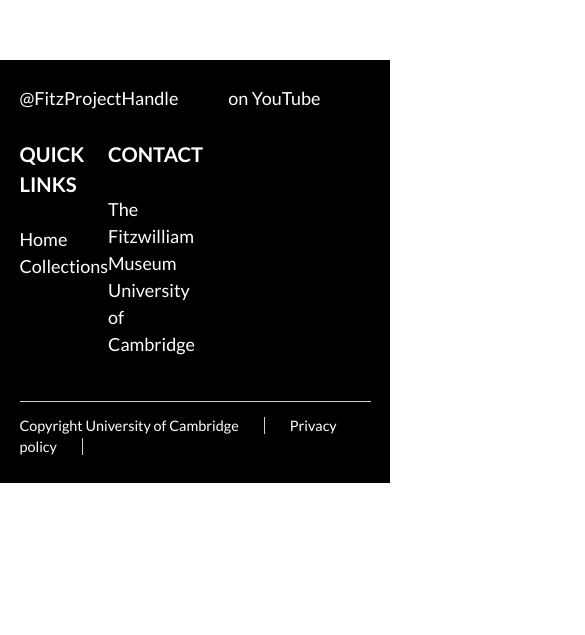
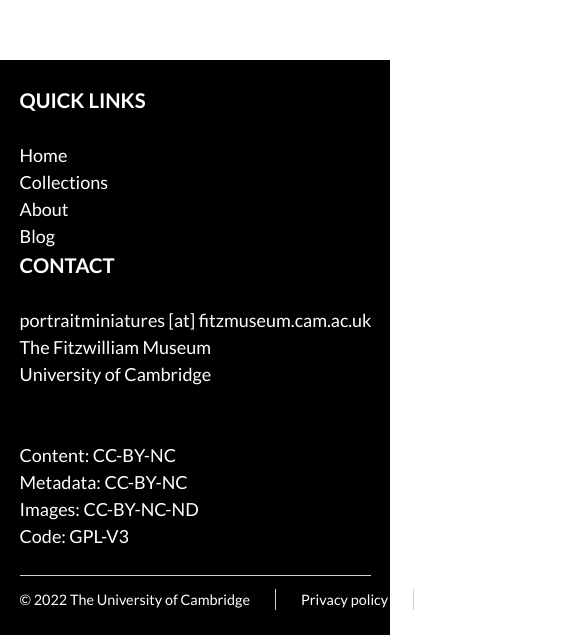
Before and after one commit to FitzwilliamMuseum/fitz-unlocking-miniatures-mirador, a React app: page / in a window 390 px wide. Shown: the part 924-1559 px from the top of the page, 585 px wide, since content can reach past the window. Before the commit the page ends 1407 px from the top, so only its background shows below. Built offline with nearby package versions, Linux system fonts and the light colour scheme; no server answers.

Commit message:
update footer to match main site and responsive styling

```diff
--- a/src/components/footer.js
+++ b/src/components/footer.js
@@ -5,26 +5,19 @@
     const content = {
         quickLinks: [
             { link: 'https://unlocking-miniatures.fitzmuseum.cam.ac.uk/', title: 'Home' },
-            { link: 'https://unlocking-miniatures.fitzmuseum.cam.ac.uk/collections', title: 'Collections' }
+            { link: 'https://unlocking-miniatures.fitzmuseum.cam.ac.uk/collections', title: 'Collections' },
+            { link: 'https://unlocking-miniatures.fitzmuseum.cam.ac.uk/about', title: 'About' },
+            { link: 'https://unlocking-miniatures.fitzmuseum.cam.ac.uk/blog', title: 'Blog' },
         ],
         contact: [
+            { line: "portraitminiatures [at] fitzmuseum.cam.ac.uk" },
             { line: "The Fitzwilliam Museum" },
             { line: "University of Cambridge" }
         ],
-        footerLogos: [
-            { image_src: '../../content/assets/main-banner-image.png', image_alt: 'Logo' }
-        ],
-        socialMedia: [
-            { type: 'twitter', url: 'https://www.twitter.com/fitzwilliam', 'title': '@FitzProjectHandle' },
-            { type: 'youtube', url: 'https://www.youtube.com/c/FitzMuseum', 'title': 'on YouTube' },
-        ]
     }
 
     return (
         <div className="footer">
-            <div className="footer--social-media">
-                {content.socialMedia.map(item => (<a href={item?.url}>{item.title}</a>))}
-            </div>
             <div className="footer--main">
                 <div className="footer--quick-links">
                     <h4>Quick links</h4>
@@ -38,12 +31,36 @@
                         <li>{item?.line}</li>
                     ))}</ul>
                 </div>
-                <div className="footer--logo">
+                <div className="footer--copyright-codes">
+                    <div>Content: <a
+                        href="https://creativecommons.org/licenses/by-nc/4.0/"
+                        target="__blank"
+                        rel="noopener">CC-BY-NC</a></div>
+                    <div>Metadata: <a
+                        href="https://creativecommons.org/licenses/by-nc/4.0/"
+                        target="__blank"
+                        rel="noopener">CC-BY-NC</a></div>
+                    <div>Images: <a
+                        href="https://creativecommons.org/licenses/by-nc-nd/4.0/"
+                        target="__blank"
+                        rel="noopener">CC-BY-NC-ND</a></div>
+                    <div>Code: <a
+                        href="https://www.gnu.org/licenses/gpl-3.0.en.html"
+                        target="__blank"
+                        rel="noopener">GPL-V3</a></div>
                 </div>
             </div>
             <div className="footer--copyright">
-                <a href="#">Copyright University of Cambridge</a>
-                <a href="#">Privacy policy</a>
+                <span>© 2022 The University of Cambridge</span>
+                <span><a
+                    target="__blank"
+                    rel="noopener"
+                    href="https://www.information-compliance.admin.cam.ac.uk/data-protection/general-data">Privacy policy</a></span>
+                <span>Website by <a
+                    href="https://www.olamalu.com/"
+                    target="__blank"
+                    rel="noopener"
+                >www.olamalu.com</a></span>
             </div>
         </div>
     )
--- a/src/index.css
+++ b/src/index.css
@@ -78,6 +78,7 @@
 .footer,
 .footer a {
   color: #ffffff;
+  white-space: nowrap;
 }
 
 .footer--social-media {
@@ -90,16 +91,13 @@
 
 .footer--main {
   display: flex;
+  flex-wrap: wrap;
   margin-bottom: 25px;
 }
 
 .footer--quick-links,
 .footer--contact {
-  flex: 3;
-}
-
-.footer--logo {
-  flex: 6;
+  margin: 0 2rem 0 0;
 }
 
 .footer ul {
@@ -108,13 +106,35 @@
 }
 
 .footer--copyright {
+  display: flex;
   border-top: 1px solid #d2d2d2;
   padding-top: 12.5px;
   font-size: 0.8rem;
 }
 
-.footer--copyright a {
+.footer--copyright>span {
   border-right: 1px solid #d2d2d2;
   padding-right: 25px;
   margin-right: 25px;
 }
+
+.footer--copyright>span:last-child {
+  flex: 1;
+  text-align: end;
+  margin-right: 0;
+  padding-right: 0;
+  border-right: none;
+  margin-left: 0;
+}
+
+.footer .footer--copyright-codes {
+  margin: 3rem 2rem 0 0;
+}
+
+.footer h4 {
+  margin-top: 0;
+}
+
+.footer ul {
+  margin: 0;
+}
```
